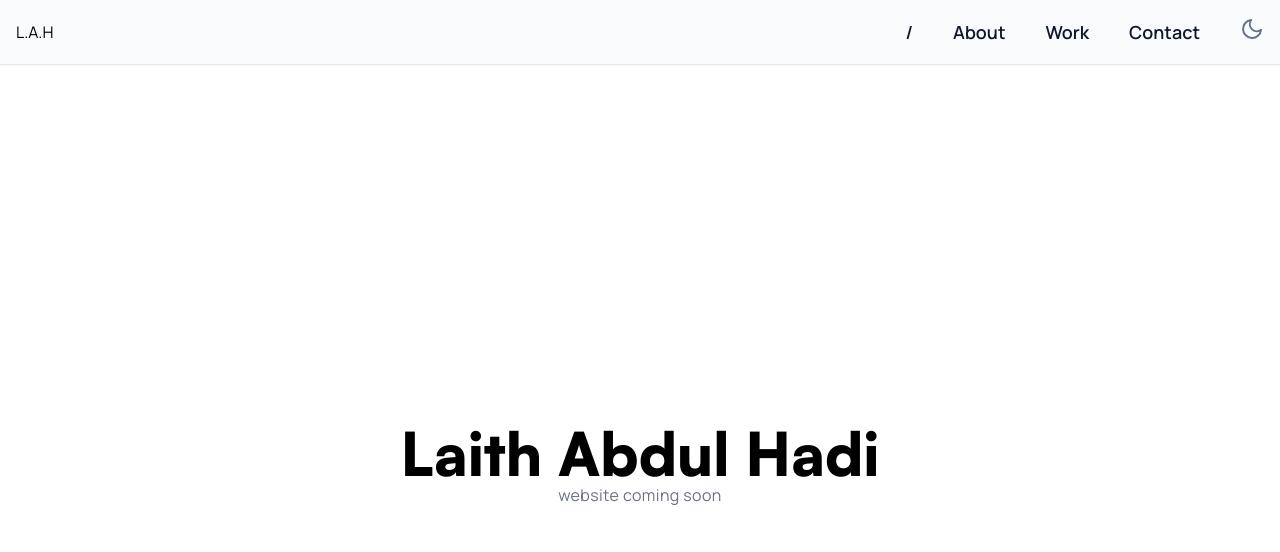
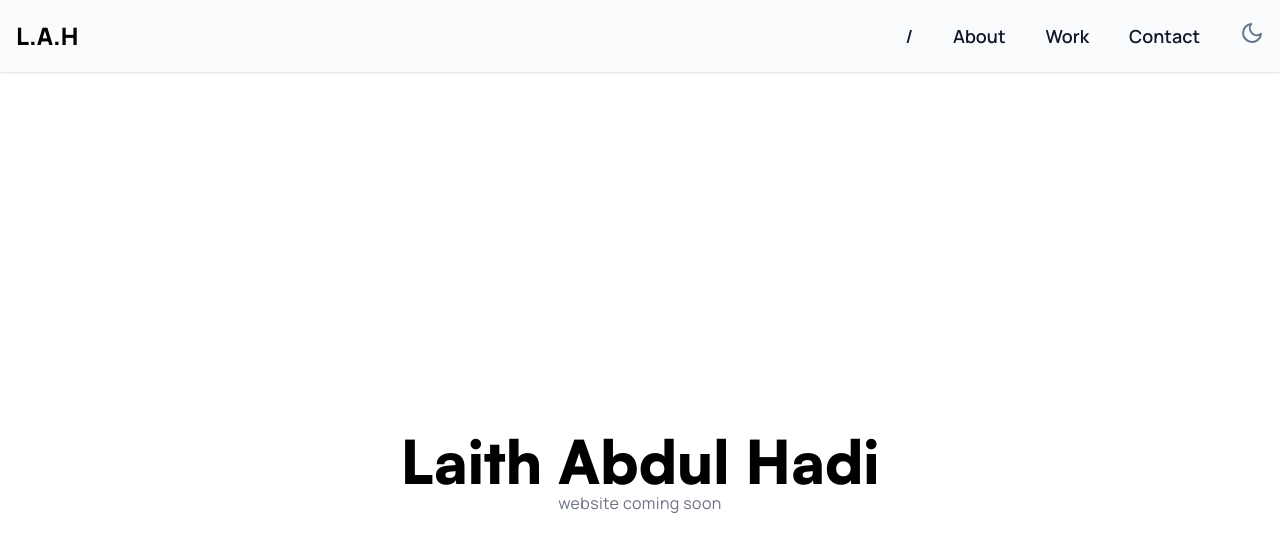
Before and after one commit to saadkhaan/lah, a Next.js app: page / in a window 1280 px wide. Shown: the top 552 px of the page. Built offline with nearby package versions, Linux system fonts and the light colour scheme.

Commit message:
Update Navbar.js

```diff
--- a/components/Navbar.js
+++ b/components/Navbar.js
@@ -12,7 +12,7 @@ export default function Navbar() {
 		<nav className="w-full border-b border-b-slate-200 bg-slate-50/75 dark:border-b-slate-600 dark:bg-slate-900 md:sticky md:top-0 md:z-10 md:shadow-sm md:backdrop-blur-lg">
 			<div className="container mx-auto justify-between px-4 md:flex md:items-center">
 				<div className="flex items-center justify-between py-3 md:block md:py-5">
-					<div className="w-40">
+					<div className="w-40 font-black text-2xl">
 						<Link href="/">L.A.H</Link>
 					</div>
 					<div className="md:hidden">
```
